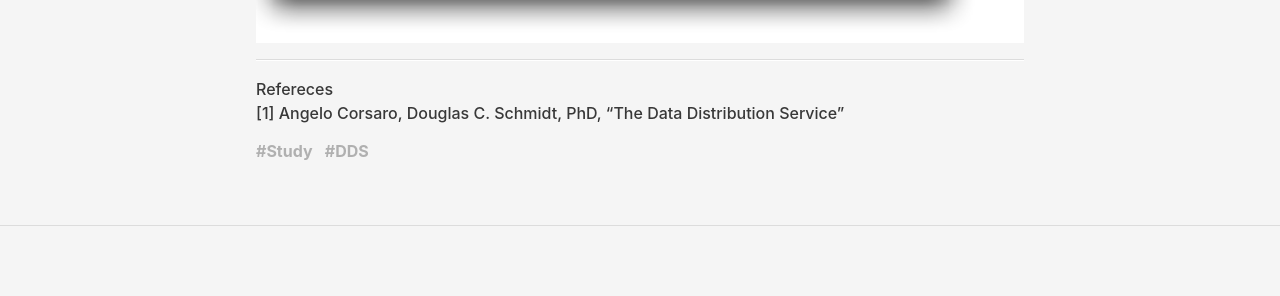
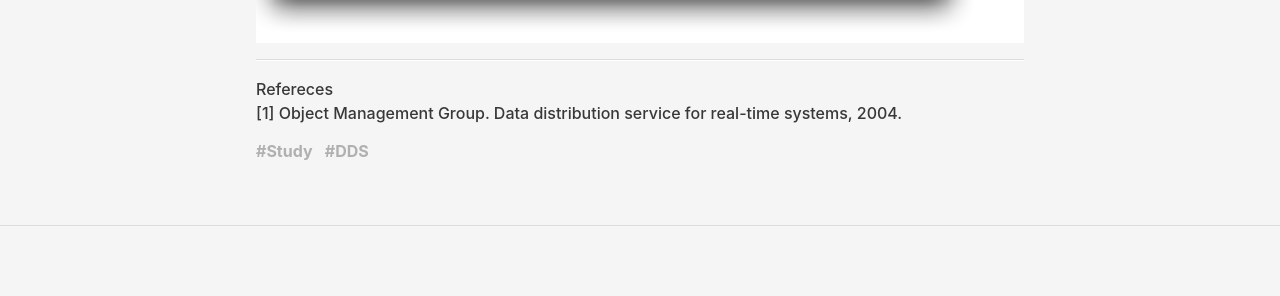
Before and after one commit to borisleevin/borisleevin.github.io, a Jekyll site: the page built from _posts/Study-DDS/2022-02-14-dds_1.markdown, in a window 1280 px wide. Shown: the part 1173-1469 px from the top of the page. Built offline with Jekyll 4.4.1, drawn with Linux system fonts in a browser that asks for light colours; nearby versions of some CDN libraries; some web fonts are replaced; comment, search, counter and statistics services are not loaded.

Commit message:
fix ref on dds_1

```diff
--- a/_posts/Study-DDS/2022-02-14-dds_1.markdown
+++ b/_posts/Study-DDS/2022-02-14-dds_1.markdown
@@ -18,4 +18,4 @@ comments: true
 
 ---
 Refereces
-[1] Angelo Corsaro, Douglas C. Schmidt, PhD, "The Data Distribution Service"
+[1] Object Management Group. Data distribution service for real-time systems, 2004.
```
